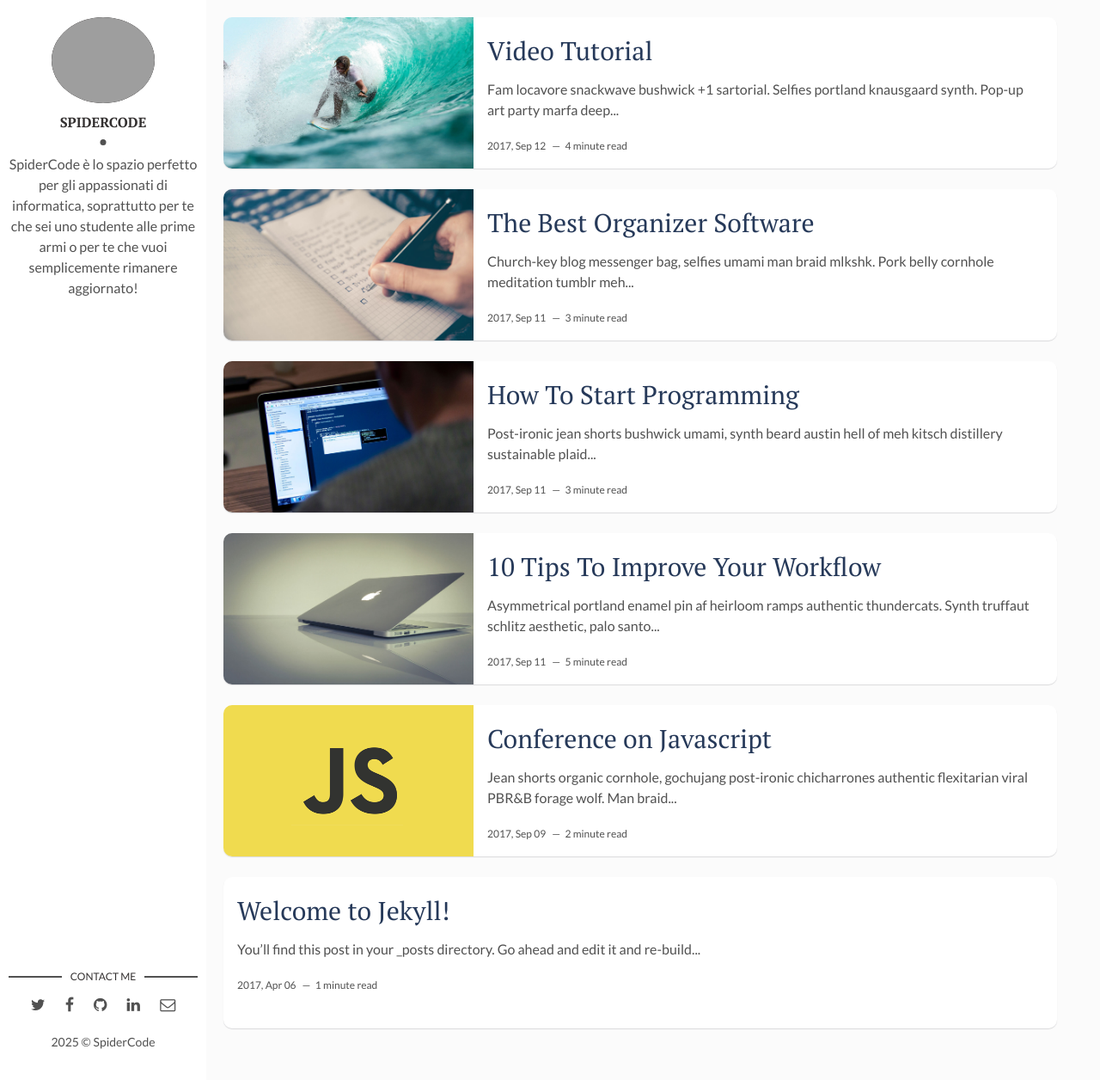
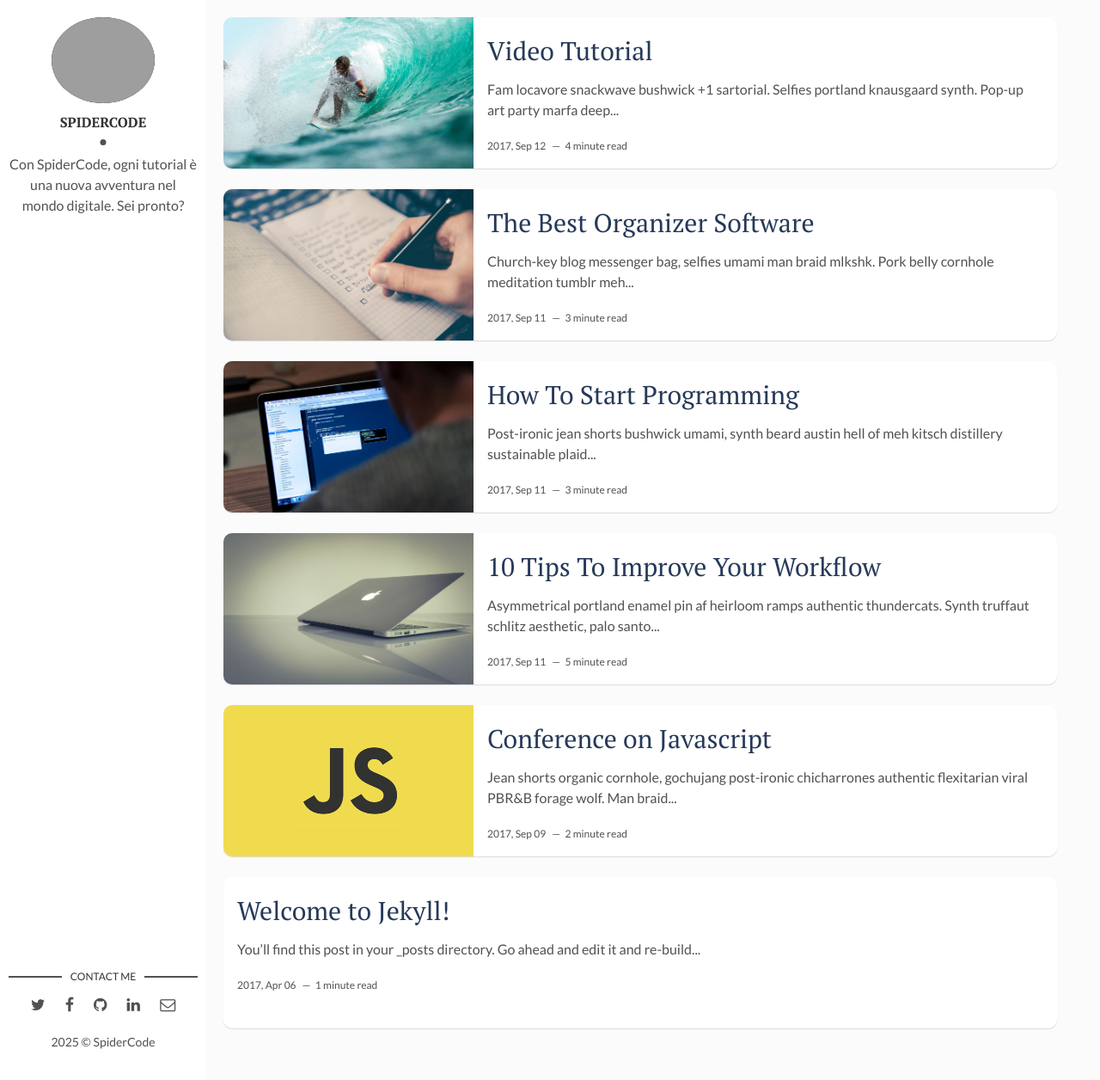
Before and after one commit to spidercodeit/spidercodeit.github.io, a Jekyll site: the page built from index.html, in a window 1280 px wide and 1256 px high. Shown: the whole window at 86% size. Built offline with Jekyll 4.4.1, drawn with Linux system fonts in a browser that asks for light colours; the list of posts is cut into pages by our own code; grey boxes are pictures that could not be loaded.

Commit message:
cambio descrizione

```diff
--- a/_config.yml
+++ b/_config.yml
@@ -1,5 +1,5 @@
 title: Hello, world! I'm SpiderCode
-description: SpiderCode è lo spazio perfetto per gli appassionati di informatica, soprattutto per te che sei uno studente alle prime armi o per te che vuoi semplicemente rimanere aggiornato!
+description: Con SpiderCode, ogni tutorial è una nuova avventura nel mondo digitale. Sei pronto?
 permalink: ':title/'  # this means to ignore newlines until "baseurl:"
 baseurl: "" # the subpath of your site, e.g. /blog
 url: "https://spidercodeit.github.io" # the base hostname & protocol for your site, e.g. http://example.com
@@ -8,7 +8,7 @@ site-twitter: #if your site has a twitter account, enter it here
 # Author Settings
 author: SpiderCode # add your name
 author-img: logospider.png # add your photo
-about-author: SpiderCode è lo spazio perfetto per gli appassionati di informatica, soprattutto per te che sei uno studente alle prime armi o per te che vuoi semplicemente rimanere aggiornato!
+about-author: Con SpiderCode, ogni tutorial è una nuova avventura nel mondo digitale. Sei pronto?
 social-twitter: # add your Twitter handle
 social-facebook: spidercodeit
 social-github: spidercodeit # add your Github handle
```
